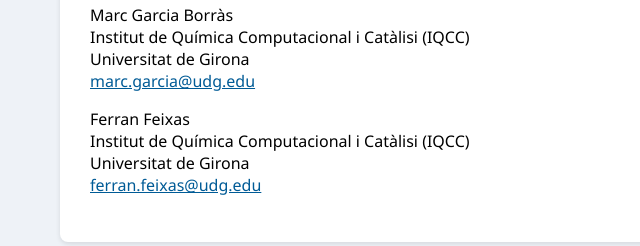
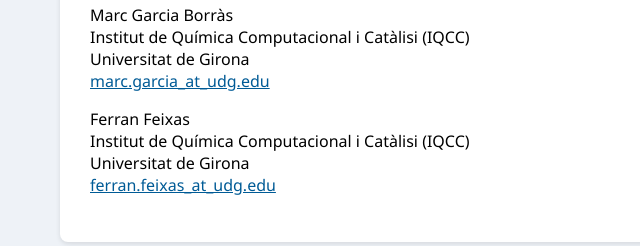
Before and after one commit to compbiocat/compbiocat, a plain HTML site: page index.html in a window 1280 px wide. Shown: the part 1925-2171 px from the top of the page, 0-640 px from the left. Drawn offline with Linux system fonts and the light colour scheme.

Commit message:
Update index.html

```diff
--- a/index.html
+++ b/index.html
@@ -155,13 +155,13 @@
             Marc Garcia Borràs<br>
             Institut de Química Computacional i Catàlisi (IQCC)<br>
             Universitat de Girona<br>
-            <a href="mailto:marc.garcia@udg.edu">marc.garcia@udg.edu</a>
+            <a href="mailto:marc.garcia@udg.edu">marc.garcia_at_udg.edu</a>
         </p>
         <p>
             Ferran Feixas<br>
             Institut de Química Computacional i Catàlisi (IQCC)<br>
             Universitat de Girona<br>
-            <a href="mailto:ferran.feixas@udg.edu">ferran.feixas@udg.edu</a>
+            <a href="mailto:ferran.feixas@udg.edu">ferran.feixas_at_udg.edu</a>
         </p>
     </section>
 
```
